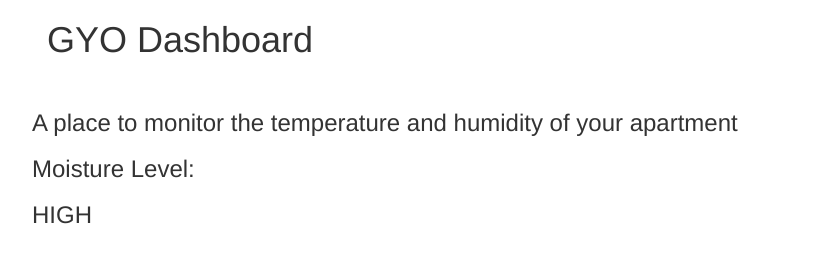
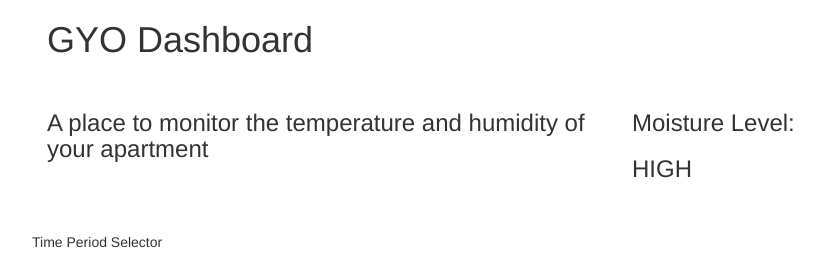
Before and after one commit to eazymac25/gyo, a Flask app: page / in a window 1280 px wide. Shown: the top 262 px of the page, without its empty margins (23-847 px from the left). Run offline with Flask 2, Linux system fonts and the light colour scheme; some libraries are stand-ins or nearby versions.

Commit message:
adding updates

```diff
--- a/gyo_dash/static/graph.js
+++ b/gyo_dash/static/graph.js
@@ -153,6 +153,7 @@
             getMeasurements(timeframe, period);
         });
 
+        getMoistureLevel();
         // load default
         getMeasurements("30", "M");
     });
--- a/gyo_dash/templates/base.html
+++ b/gyo_dash/templates/base.html
@@ -21,10 +21,10 @@
       <h1>GYO Dashboard</h1>
       <br>
       <div class="row">
-        <div class="col">
+        <div class="col-sm-6">
           <h3>A place to monitor the temperature and humidity of your apartment</h3>
         </div>
-        <div class="col">
+        <div class="col-sm-6">
           <h3>Moisture Level: </h3><h3 id="moistureLevel">HIGH</h3>
         </div>
       </div>
--- a/sensors/moisture_sensor.py
+++ b/sensors/moisture_sensor.py
@@ -84,7 +84,7 @@ GPIO.setmode(GPIO.BCM)
 GPIO.setup(CHANNEL, GPIO.IN)
 
 
-GPIO.add_event_detect(CHANNEL, GPIO.BOTH, bouncetime=1000)
+GPIO.add_event_detect(CHANNEL, GPIO.BOTH, bouncetime=300)
 GPIO.add_event_callback(CHANNEL, moisture_callback)
 
 while True:
```
